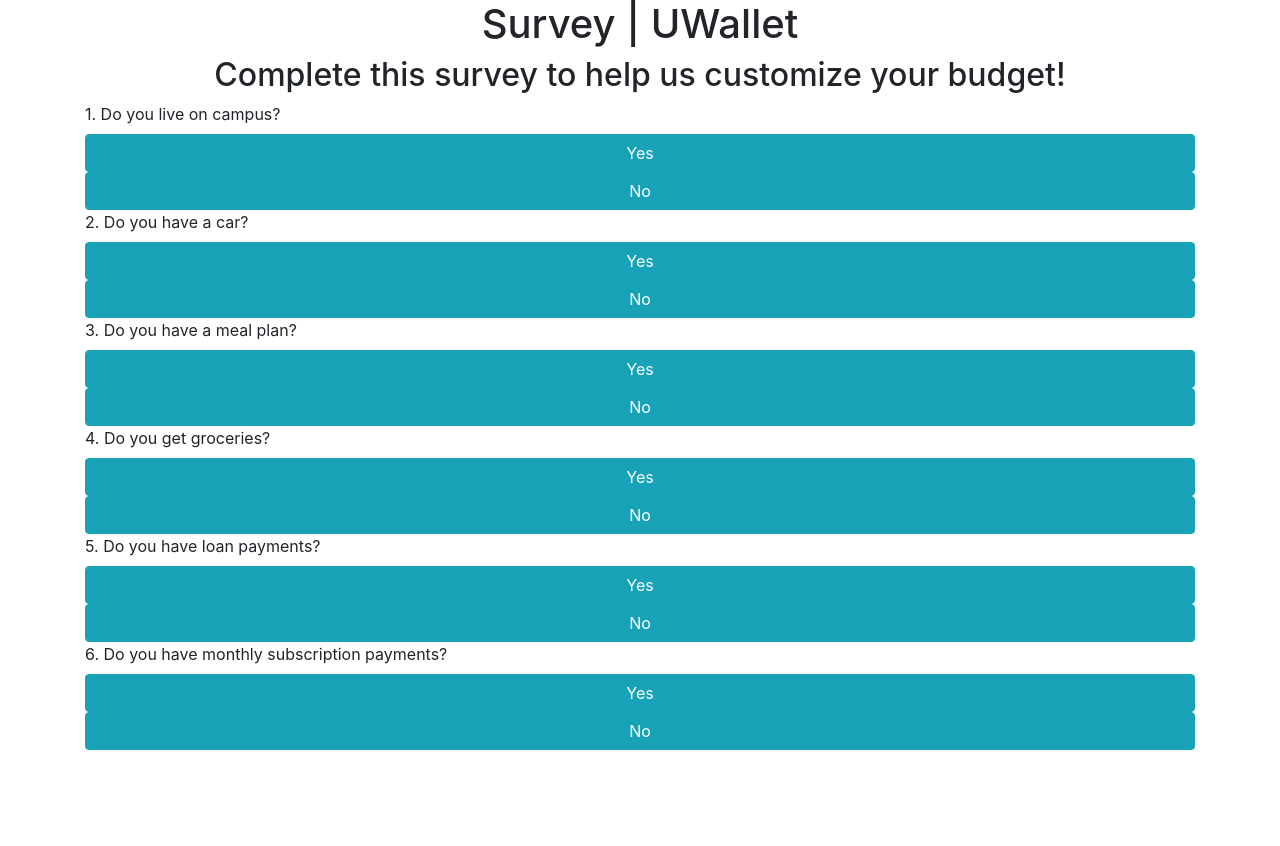
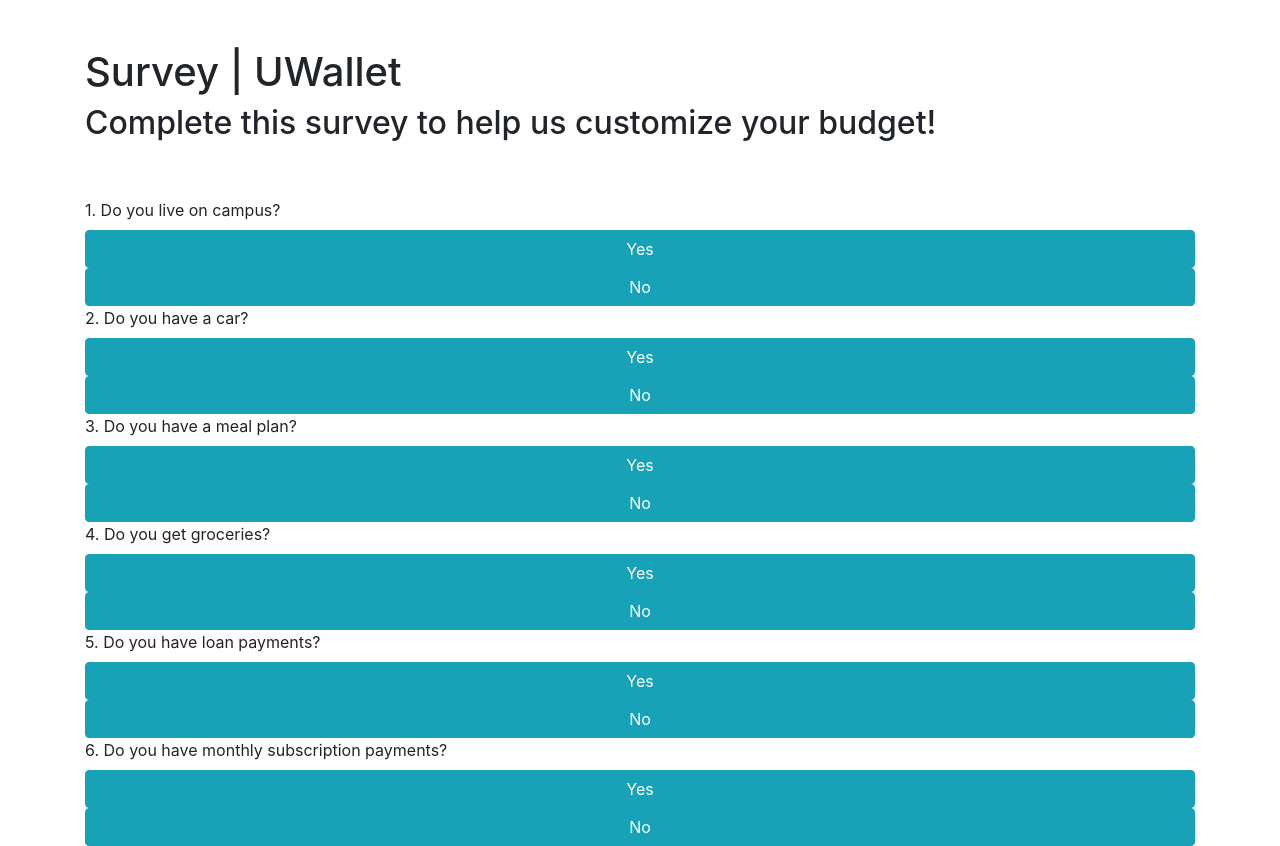
Before and after one commit to coreykoz/cs326-final-beta, a plain HTML site: page survey.html in a window 1280 px wide. Before the commit the page ends 800 px from the top, so only its background shows below. Drawn offline with nearby package versions, Linux system fonts and the light colour scheme.

Commit message:
moved headers to container

```diff
--- a/survey.html
+++ b/survey.html
@@ -11,9 +11,13 @@
         <script src="https://stackpath.bootstrapcdn.com/bootstrap/4.4.1/js/bootstrap.min.js" integrity="sha384-wfSDF2E50Y2D1uUdj0O3uMBJnjuUD4Ih7YwaYd1iqfktj0Uod8GCExl3Og8ifwB6" crossorigin="anonymous"></script>
     </head>
     <body>
-        <h1 align = "center">Survey | UWallet</h1>
-        <h2 align = "center">Complete this survey to help us customize your budget!</h2>
-    <div class = "container">
+
+    <div class="container pt-5">
+        <h1>Survey | UWallet</h1>
+        <h2>Complete this survey to help us customize your budget!</h2>
+    </div>
+
+    <div class = "container pt-5">
         <div class="list-group">
             <label for="1"> 1. Do you live on campus?</label>
             <input type="button" class="btn btn-info" value="Yes"></button>
```
